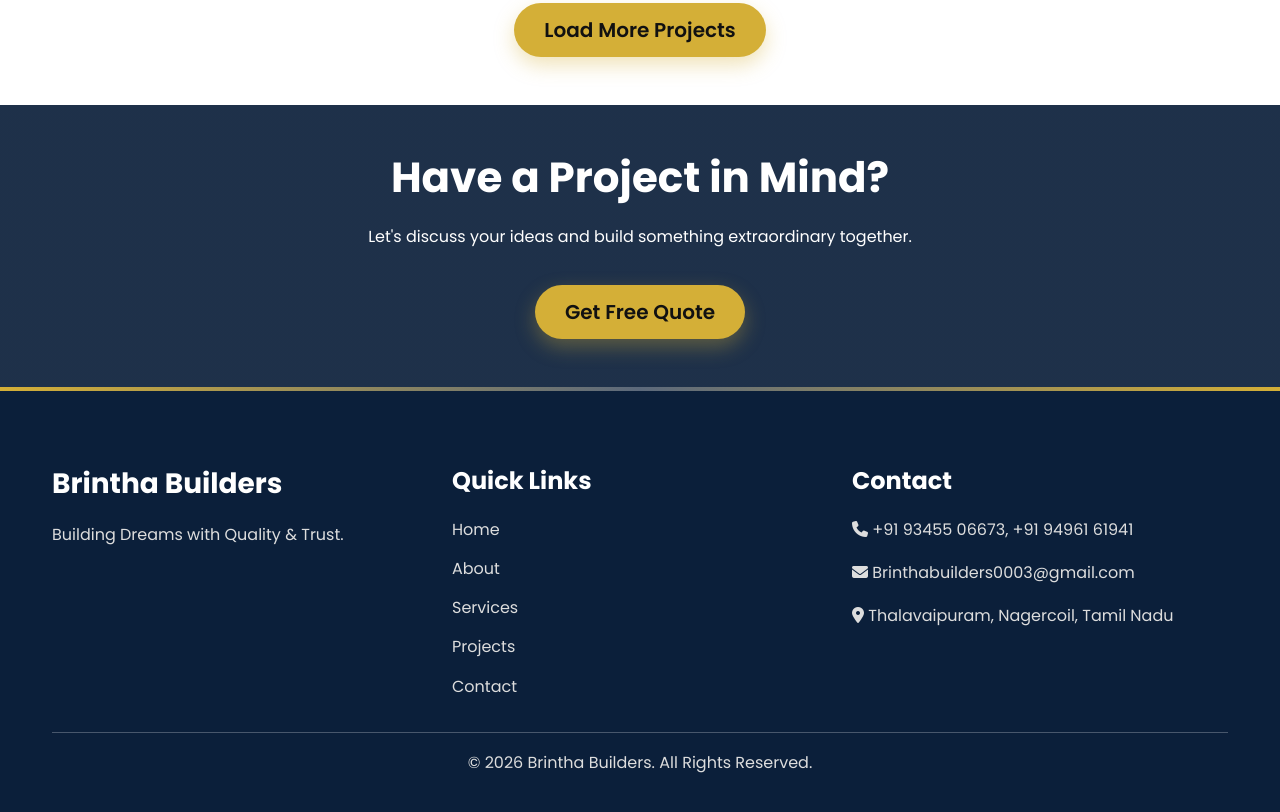
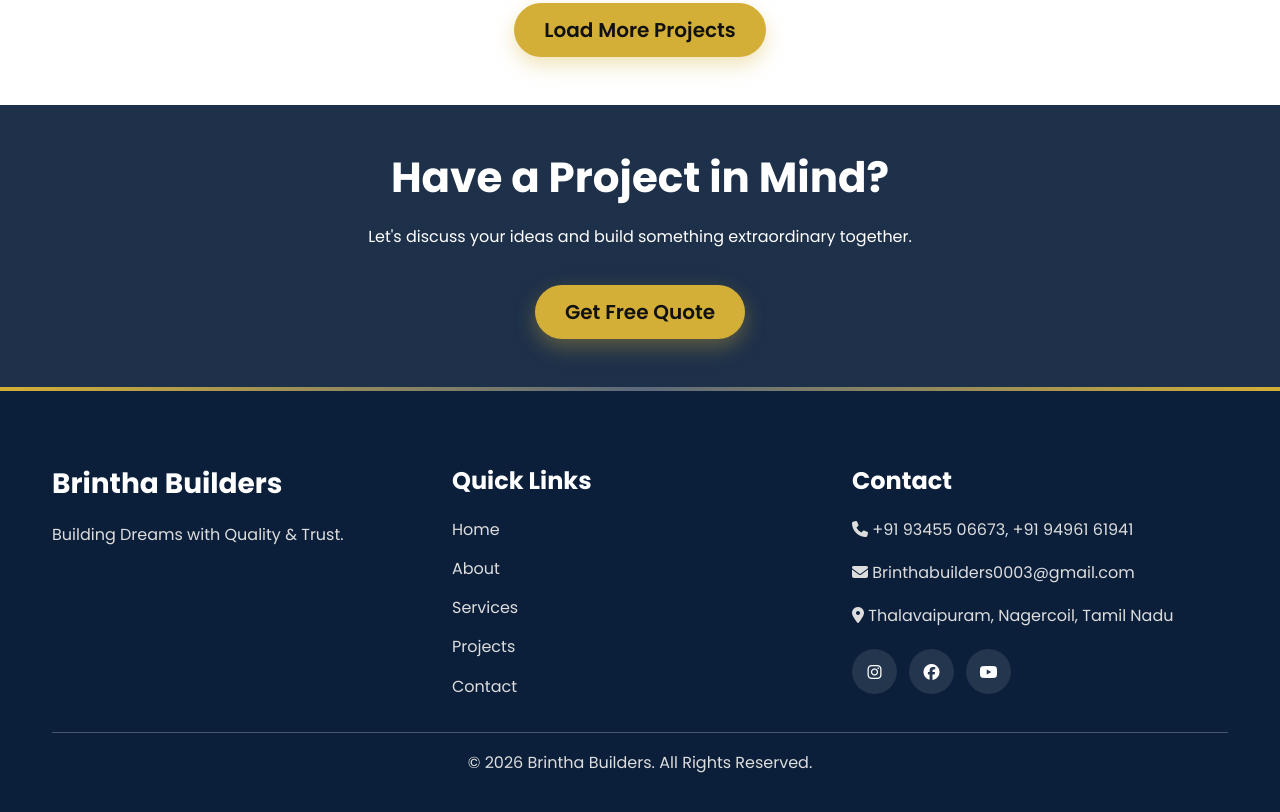
Before and after one commit to brinthabuilderstech-prog/brintha-builders, a plain HTML site: page projects.html in a window 1280 px wide. Shown: the part 1530-2342 px from the top of the page. Drawn offline with nearby package versions, Linux system fonts and the light colour scheme; no server answers.

Commit message:
Update projects.html

```diff
--- a/projects.html
+++ b/projects.html
@@ -471,6 +471,14 @@ Building Dreams with Quality & Trust.
 
 <p><i class="fas fa-location-dot"></i> Thalavaipuram, Nagercoil, Tamil Nadu</p>
 
+<div class="social-links">
+
+<a href="https://www.instagram.com/_brintha_builders_?igsh=OTI3dGloamFodjF0" target="_blank"><i class="fab fa-instagram"></i></a>
+<a href="https://www.facebook.com/brintha.builders.2024" target="_blank"><i class="fab fa-facebook"></i></a>
+    <a href="https://www.youtube.com/@Brintha-builders" target="_blank"><i class="fab fa-youtube"></i></a>
+
+</div>
+
 </div>
 
 </div>
@@ -479,11 +487,7 @@ Building Dreams with Quality & Trust.
 
 <div class="text-center">
 
-<p>
-
-© 2026 Brintha Builders. All Rights Reserved.
-
-</p>
+<p>© 2026 Brintha Builders. All Rights Reserved.</p>
 
 </div>
 
```
